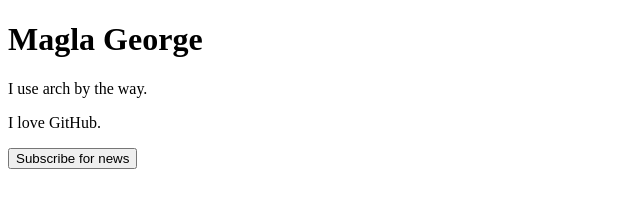
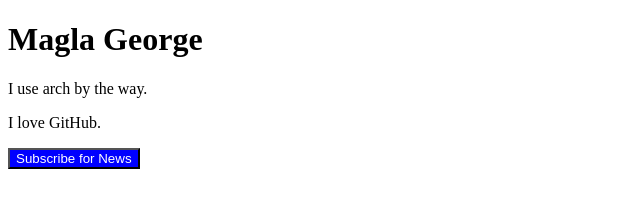
Before and after one commit to EG01STE/homework-git, a plain HTML site: page index.html in a window 1280 px wide. Shown: the whole page, without its empty margins (0-640 px from the left). Drawn offline with Linux system fonts and the light colour scheme.

Commit message:
Синий цвет кнопки

```diff
--- a/index.html
+++ b/index.html
@@ -8,6 +8,6 @@
     <h1>Magla George</h1>
     <p>I use arch by the way.</p>
     <p>I love GitHub.</p>
-    <button>Subscribe for news</button>
+    <button style="background-color: blue; color: white;">Subscribe for News</button>
 </body>
 </html>
```
